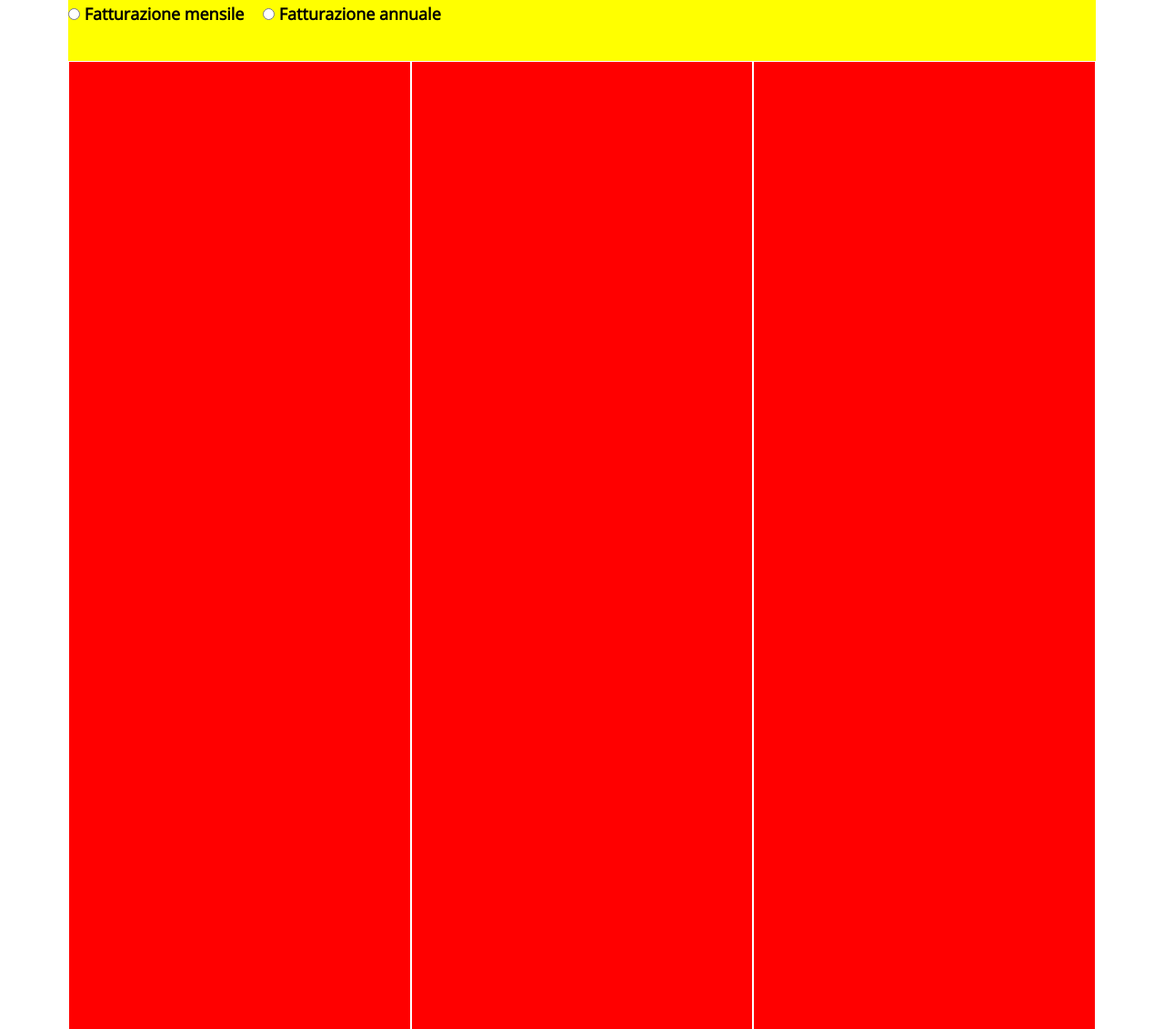
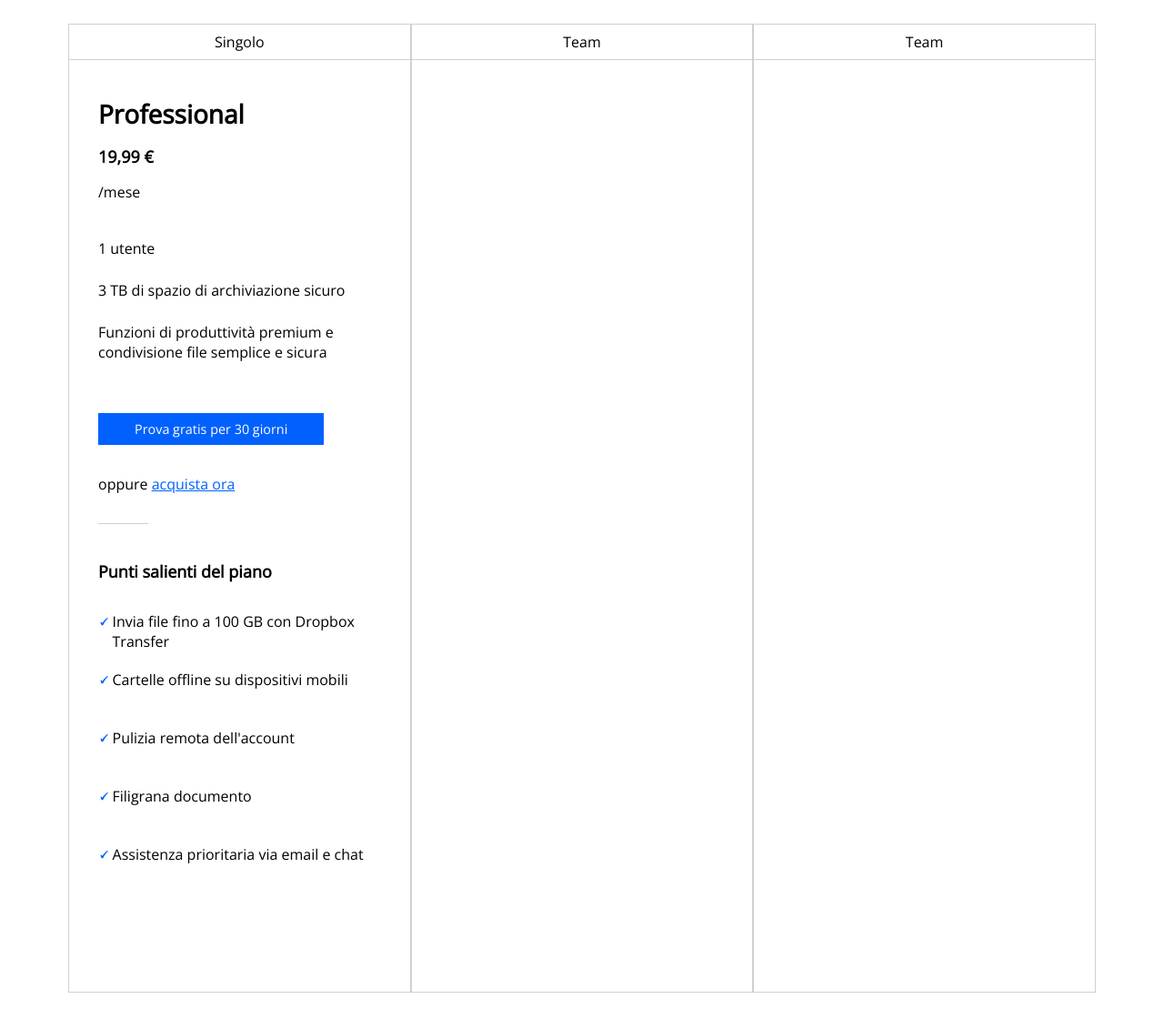
Before and after one commit to DSlundro/htmlcss-dropbox, a plain HTML site: page index.html in a window 1280 px wide. Shown: the part 1209-2340 px from the top of the page at 91% size. Drawn offline with nearby package versions, Linux system fonts and the light colour scheme.

Commit message:
price section update

```diff
--- a/assets/css/debug.css
+++ b/assets/css/debug.css
@@ -4,8 +4,6 @@
 /*   under header section   */
 
 /*   central container   */
-#central_container{background-color: aqua;}
-#price_container{background-color: yellow;}
 #price_central_section > div{background-color: crimson;}
 #enterprise_central_section{background-color: yellow;}
 
--- a/assets/css/style.css
+++ b/assets/css/style.css
@@ -5,13 +5,19 @@
     --light: #f5f5f5;
     --lighter: #ffffff;
     --accent: #61082b;
+    --border: #D0D0D3;
+
 }
 
 /*#region                   COMMON*/
-*{margin: 0;padding: 0;box-sizing: border-box;}
-body{font-family: 'Open Sans', sans-serif; font-size: 18px; font-weight: bold;}
-a{text-decoration: none;}
-h2{font-size: 50px;}
+*   {margin: 0;padding: 0;box-sizing: border-box;}
+body{font-family: 'Open Sans', sans-serif;}
+a   {text-decoration: none;}
+p   {font-size: 16px;}
+h1  {font-size: 89px;}
+h2  {font-size: 44px;}
+h3  {font-size: 28px;}
+h4  {font-size: 18px;}
 /*#endregion*/
 
 /*#region                   UTILITY*/
@@ -33,7 +39,8 @@ h2{font-size: 50px;}
 .row{width: 100%;}
 .row::after{content: '';display: table;clear: both;}
 
-[class^="col-"]{float: left; height: 100%;}
+[class*="col-"]{float: left; height: 100%;}
+.col-5  {width: 5%;}
 .col-10 {width: 10%;}
 .col-20 {width: 20%;}
 .col-30 {width: 30%;}
@@ -45,6 +52,7 @@ h2{font-size: 50px;}
 .col-70 {width: 70%;}
 .col-80 {width: 80%;}
 .col-90 {width: 90%;}
+.col-95 {width: 95%;}
 .col-100{width: 100%;}
 
 /*   padding   */
@@ -52,18 +60,22 @@ h2{font-size: 50px;}
 .p-1_5  {padding:   1.5rem;}
 .p-2    {padding:   2rem;}
 
-.pr-1   {padding-right: 1rem;}
-.pl-1   {padding-left:  1rem;}
-.pt-1   {padding-top:   1rem;}
-.pb-1   {padding-bottom:1rem;}
+.pr-1   {padding-right:  1rem;}
+.pl-1   {padding-left:   1rem;}
+.pt-1   {padding-top:    1rem;}
+.pb-1   {padding-bottom: 1rem;}
 .pr-1_5 {padding-right:  1.5rem;}
 .pl-1_5 {padding-left:   1.5rem;}
 .pt-1_5 {padding-top:    1.5rem;}
 .pb-1_5 {padding-bottom: 1.5rem;}
-.pr-2   {padding-right: 2rem;}
-.pl-2   {padding-left:  2rem;}
-.pt-2   {padding-top:   2rem;}
-.pb-2   {padding-bottom:2rem;}
+.pr-2   {padding-right:  2rem;}
+.pl-2   {padding-left:   2rem;}
+.pt-2   {padding-top:    2rem;}
+.pb-2   {padding-bottom: 2rem;}
+.pr-2_5 {padding-right:  2.5rem;}
+.pl-2_5 {padding-left:   2.5rem;}
+.pt-2_5 {padding-top:    2.5rem;}
+.pb-2_5 {padding-bottom: 2.5rem;}
 
 .px-0_5 {padding-left:  0.5rem; padding-right:  0.5rem;}
 .py-0_5 {padding-top:   0.5rem; padding-bottom: 0.5rem;}
@@ -73,13 +85,20 @@ h2{font-size: 50px;}
 .py-1_5 {padding-top:   1.5rem; padding-bottom: 1.5rem;}
 .px-2   {padding-left:  2rem;   padding-right:  2rem;}
 .py-2   {padding-top:   2rem;   padding-bottom: 2rem;}
+.px-2_5 {padding-left:  2.5rem; padding-right:  2.5rem;}
+.py-2_5 {padding-top:   2.5rem; padding-bottom: 2.5rem;}
 
 /*     display     */
 .d-ib   {display: inline-block;}
 .d-i    {display: inline;}
 .d-b    {display: block;}
 
+/*      border     */
+.border{border: 1px solid var(--border);}
+.b-border{border-bottom: 1px solid var(--border);}
 
+/*     other     */
+.true{color: var(--primary);font-size: 16px; font-weight: bold;}
 
 /*#endregion*/
 
@@ -102,13 +121,10 @@ h2{font-size: 50px;}
     padding: 105px 105px 0px 150px;
 }
 #uhs_container{
-    line-height: 1.3;
+    line-height: 1.4;
 }
 #uhs_container .col-40{
     padding-right: 7rem;
-}
-#uhs_container h1{
-    font-size: 89px;
 }
 #uhs_container img{
     width: 100%;
@@ -137,16 +153,21 @@ h2{font-size: 50px;}
 }
 
 #prices_options > div{
-    background-color: red;
     height: 1065px;
 }
 
-.price{
-    border: 1px solid var(--lighter);
-    float: left;
+
+#prices_options > .enterprise{
+    height: 230px;
+    margin-top: 50px;
 }
-#prices_options > .col-100{
-    height: 230px;
+
+.try_now > p{
+
+}
+.try_now > a{
+    color: var(--primary);
+    text-decoration: underline;
 }
 
 
--- a/index.html
+++ b/index.html
@@ -101,10 +101,77 @@
                         </div>
                     </div>
                     <div id="prices_options" class="row">
-                        <div class="price col-33"></div>
-                        <div class="price col-33"></div>
-                        <div class="price col-33"></div>
-                        <div class="col-100"></div>
+                        <div class="price col-33 border box_title">
+                            <div class="box_title col-100">
+                                <p class="text-center py-0_5 b-border">Singolo</p>
+                                <div class="col-100 py-2_5 px-2">
+                                    <h3>Professional</h3>
+                                    <h4 class="py-1">19,99 €</h4>
+                                    <p>/mese</p>
+                                    <p class="pt-2_5">1 utente</p>
+                                    <p class="py-1_5">3 TB di spazio di archiviazione sicuro</p>
+                                    <p class="pb-2">Funzioni di produttività premium e condivisione
+                                                    file semplice e sicura</p>
+                                    <div class="d-ib pt-1_5">
+                                        <a href="#" class="btn btn-primary py-0_5 px-2_5">
+                                            Prova gratis per 30 giorni
+                                        </a>
+                                    </div>
+                                    <div class="try_now ">
+                                        <p class="d-ib b-border py-2">oppure</p>
+                                        <a href="#">acquista ora</a>
+                                    </div>
+                                   <h4 class="row pt-2_5">Punti salienti del piano</h4>
+                                    <div class="py-2">
+                                        <div class="col-5 true d-ib">&#128504;</div>
+                                        <p class="col-95 d-i">Invia file fino a 100 GB con Dropbox Transfer</p>
+                                    </div>
+                                    <div class="py-2">
+                                        <div class="col-5 true d-ib">&#128504;</div>
+                                        <p class="col-95 d-i">Cartelle offline su dispositivi mobili</p>
+                                    </div>
+                                    <div class="py-2">
+                                        <div class="col-5 true d-ib">&#128504;</div>
+                                        <p class="col-95 d-i">Pulizia remota dell'account</p>
+                                    </div>
+                                    <div class="py-2">
+                                        <div class="col-5 true d-ib">&#128504;</div>
+                                        <p class="col-95 d-i">Filigrana documento</p>
+                                    </div>
+                                    <div class="py-2">
+                                        <div class="col-5 true d-ib">&#128504;</div>
+                                        <p class="col-95 d-i">Assistenza prioritaria via email e chat</p>
+                                    </div>
+
+
+                                </div>
+                            </div>
+                        </div>
+                        <div class="price col-33 border box_title">
+                            <div class="box_title col-100">
+                                <p class="text-center py-0_5 b-border">Team</p>
+                                <div class="col-100">
+
+                                </div>
+                            </div>
+                        </div>
+                        <div class="price col-33 border box_title">
+                            <div class="box_title col-100">
+                                <p class="text-center py-0_5 b-border">Team</p>
+                                <div class="col-100">
+
+                                </div>
+                            </div>
+                        </div>
+
+                        <div class="enterprise col-100">
+                            <div class="box_title col-100 border">
+                                <p class="text-center py-0_5 b-border">Team</p>
+                                <div class="col-100">
+
+                                </div>
+                            </div>
+                        </div>
                     </div>
                 </div>
                 <!-- /#title_price -->
```
